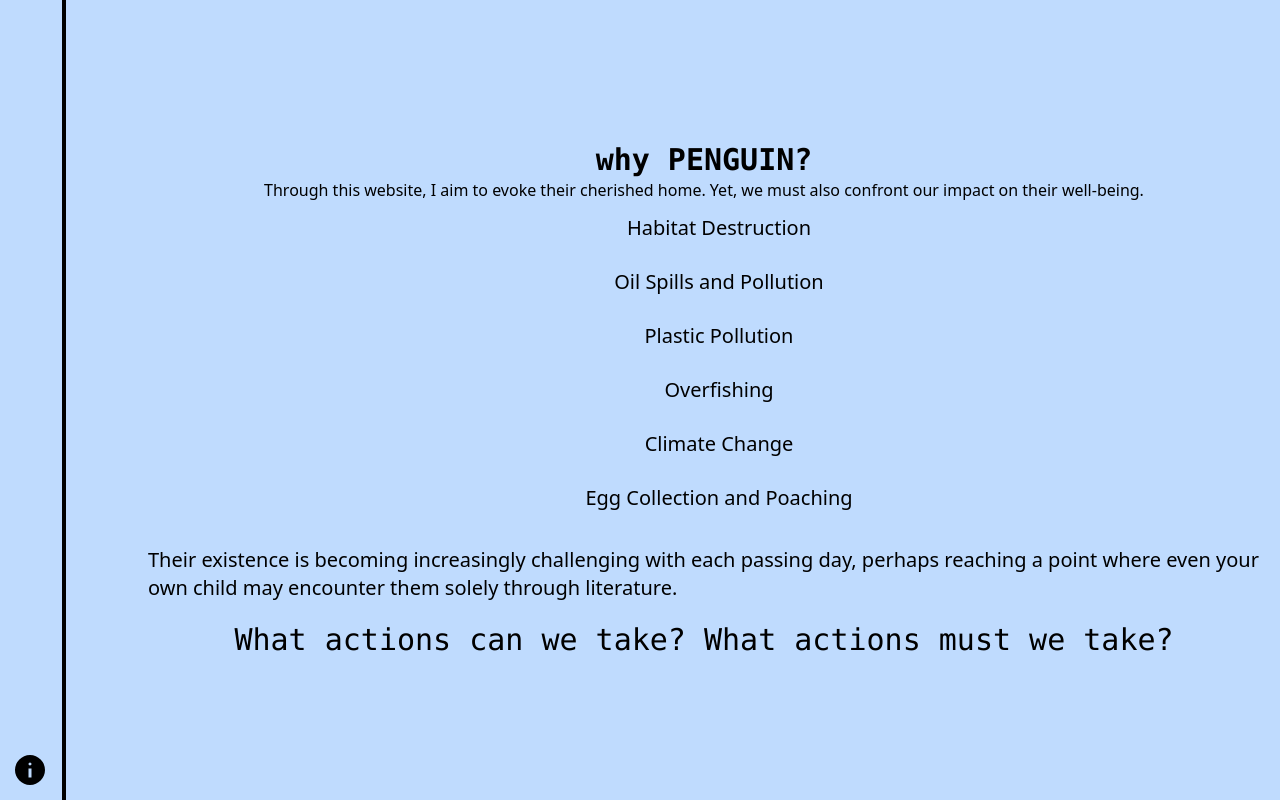
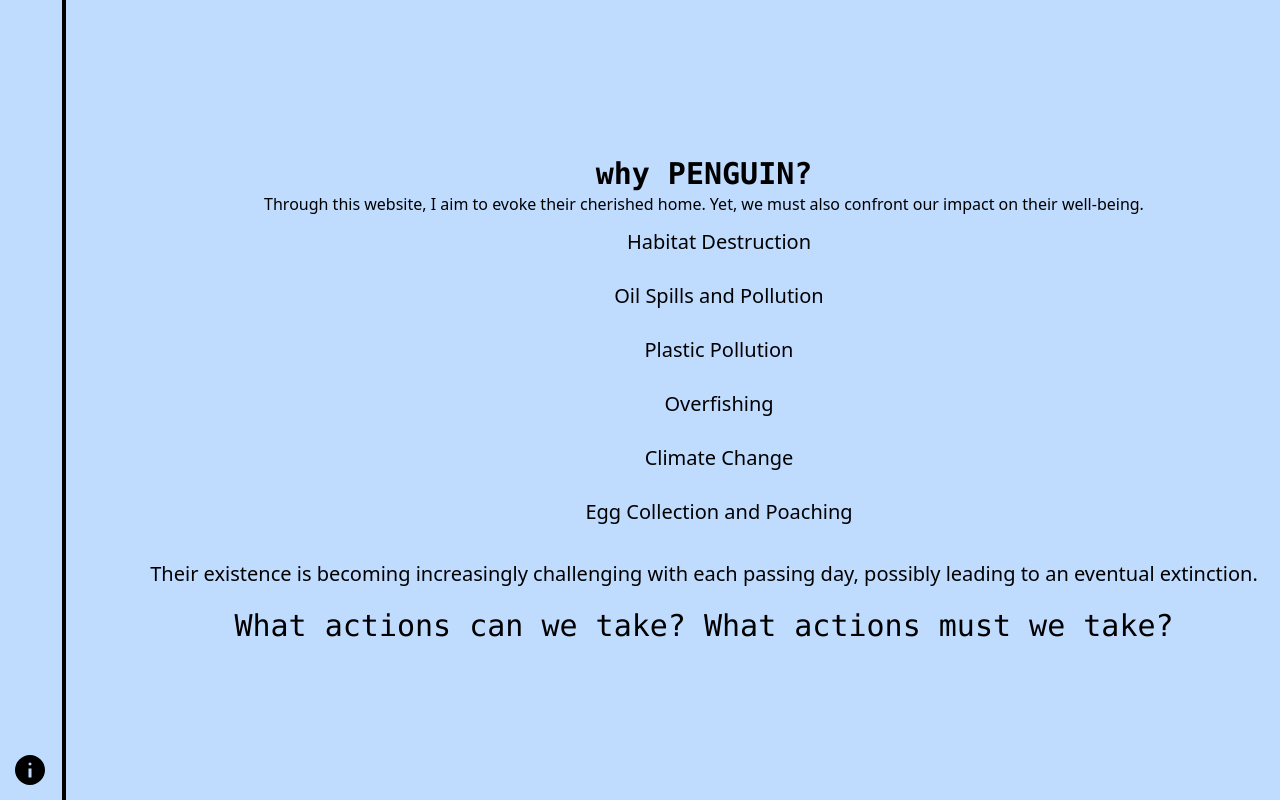
Before and after one commit to mokyeah/penguin-feeding, a React (Vite) app: page /info in a window 1280 px wide. Built offline with nearby package versions, Linux system fonts and the light colour scheme; some icons are missing.

Commit message:
improve grammer

```diff
--- a/src/info.jsx
+++ b/src/info.jsx
@@ -72,8 +72,7 @@ function info() {
       </div>
       <div className="text-xl p-5">
         Their existence is becoming increasingly challenging with each passing
-        day, perhaps reaching a point where even your own child may encounter
-        them solely through literature.{" "}
+        day, possibly leading to an eventual extinction.{" "}
       </div>
 
       <div className="text-3xl text-bold font-mono">What actions can we take? What actions must we take?</div>
--- a/src/penguin.jsx
+++ b/src/penguin.jsx
@@ -66,6 +66,7 @@ function penguin() {
           </div>
 
           <div className='text-xl font-mono font-semibold justify-center flex '> Fish: {datas?.clicks}</div>
+          <div>penguin eat 10 fish once </div>
           <div className='text-xl p-3 font-mono '>The world has fed the fish: {data?.fish} times.</div>
 
         </div>
```
